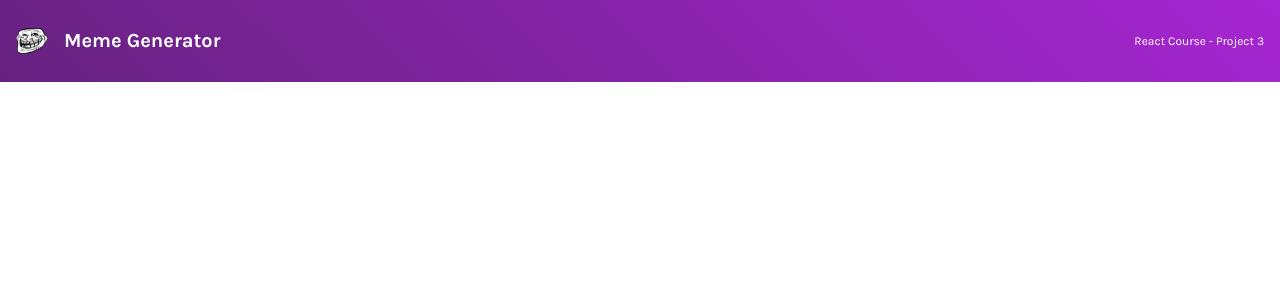
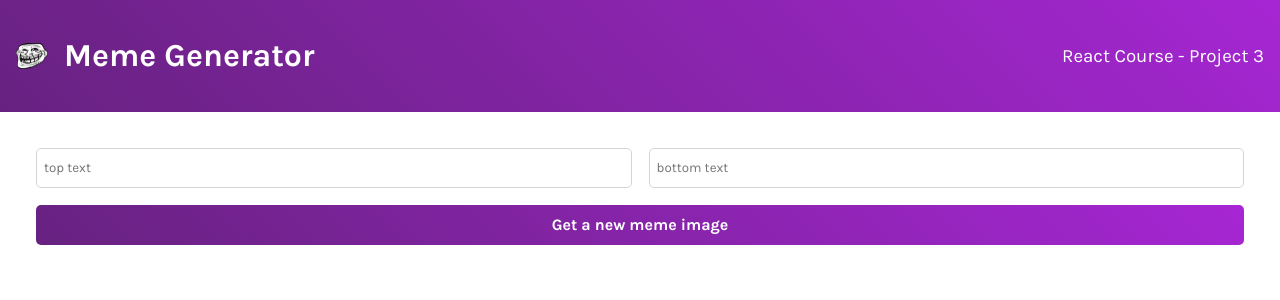
Before and after one commit to arslonga83/meme-generator, a React (Vite) app: page / in a window 1280 px wide. Shown: the top 300 px of the page. Built offline with nearby package versions, Linux system fonts and the light colour scheme.

Commit message:
add form elements and style

```diff
--- a/src/App.css
+++ b/src/App.css
@@ -19,12 +19,36 @@
   width: 32px;
 }
 
-.title {
-  font-size: 1.25rem;
+.subtitle {
+  margin-left: auto;
+  font-weight: 500;
 }
 
-.subtitle {
-  margin-left: auto;
-  font-size: 0.75rem;
-  font-weight: 500;
+main {
+  padding: 36px;
 }
+
+.form {
+  display: grid;
+  grid-template: 40px 40px / 1fr 1fr;
+  gap: 17px;
+}
+
+.input {
+  font-family: 'Karla', sans-serif;
+  text-indent: 5px;
+  border-radius: 5px;
+  border: 1px solid #D5D4D8;
+}
+
+.button {
+  grid-column: 1 / 3;
+  background:linear-gradient(45deg, #672280, #A626D3);
+  color: #FFFFFF;
+  font-size: 16px;
+  font-weight: 700;
+  border: none;
+  cursor: pointer;
+  font-family: 'Karla', sans-serif;
+  border-radius: 5px;
+}
--- a/src/App.jsx
+++ b/src/App.jsx
@@ -1,11 +1,13 @@
 import './App.css'
 import Header from './Components/Header'
+import Meme from './Components/Meme'
 
 function App() {
 
   return (
     <div>
       <Header />
+      <Meme />
     </div>
   )
 }
--- /dev/null
+++ b/src/Components/Meme.jsx
@@ -0,0 +1,13 @@
+function Meme () {
+  return (
+    <main>
+      <form className='form'>
+          <input type='text' placeholder='top text' className='input'/>
+          <input type='text' placeholder='bottom text' className='input'/>
+          <button className='button'>Get a new meme image</button>
+      </form>
+    </main>
+  )
+}
+
+export default Meme
```
